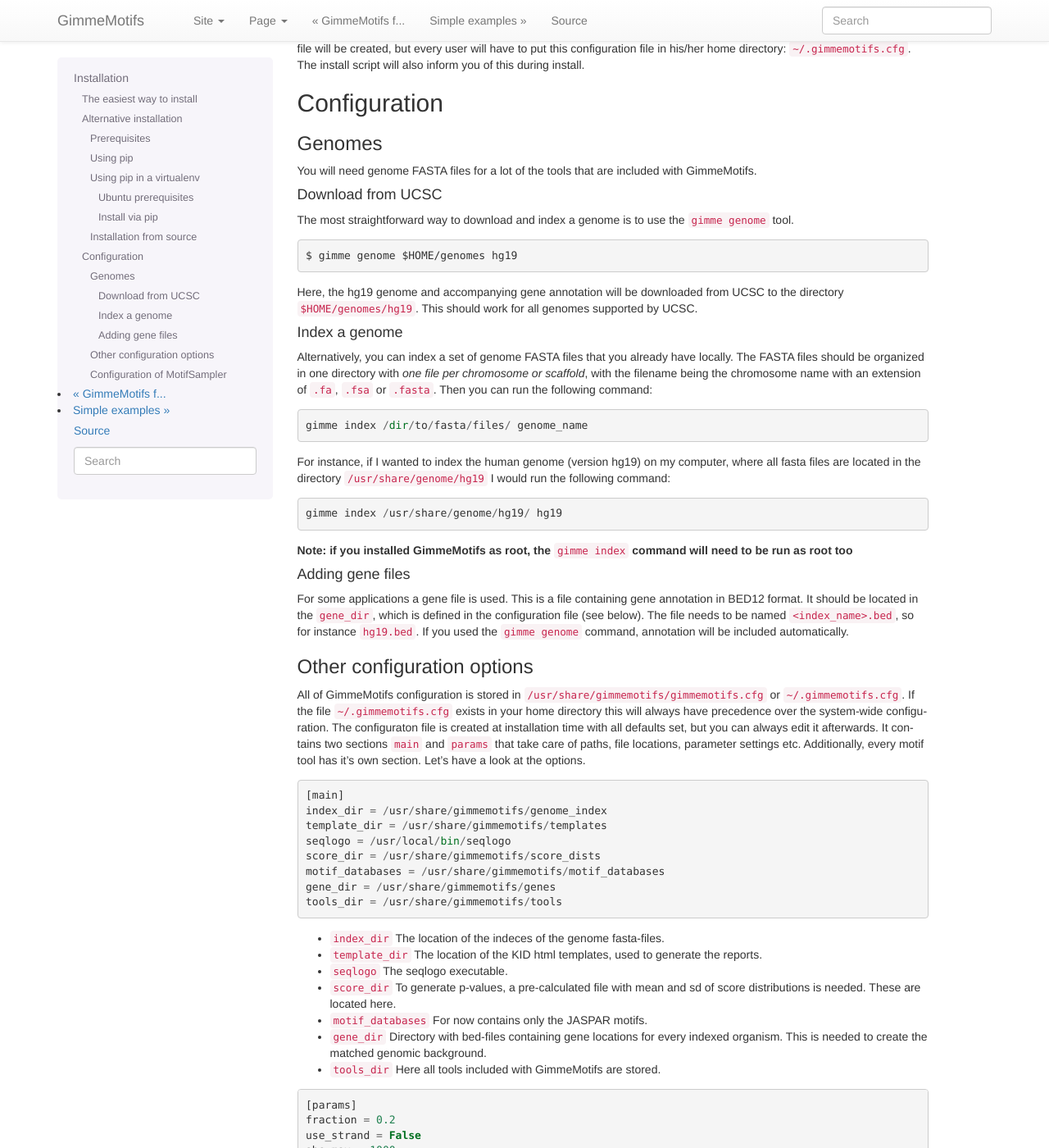
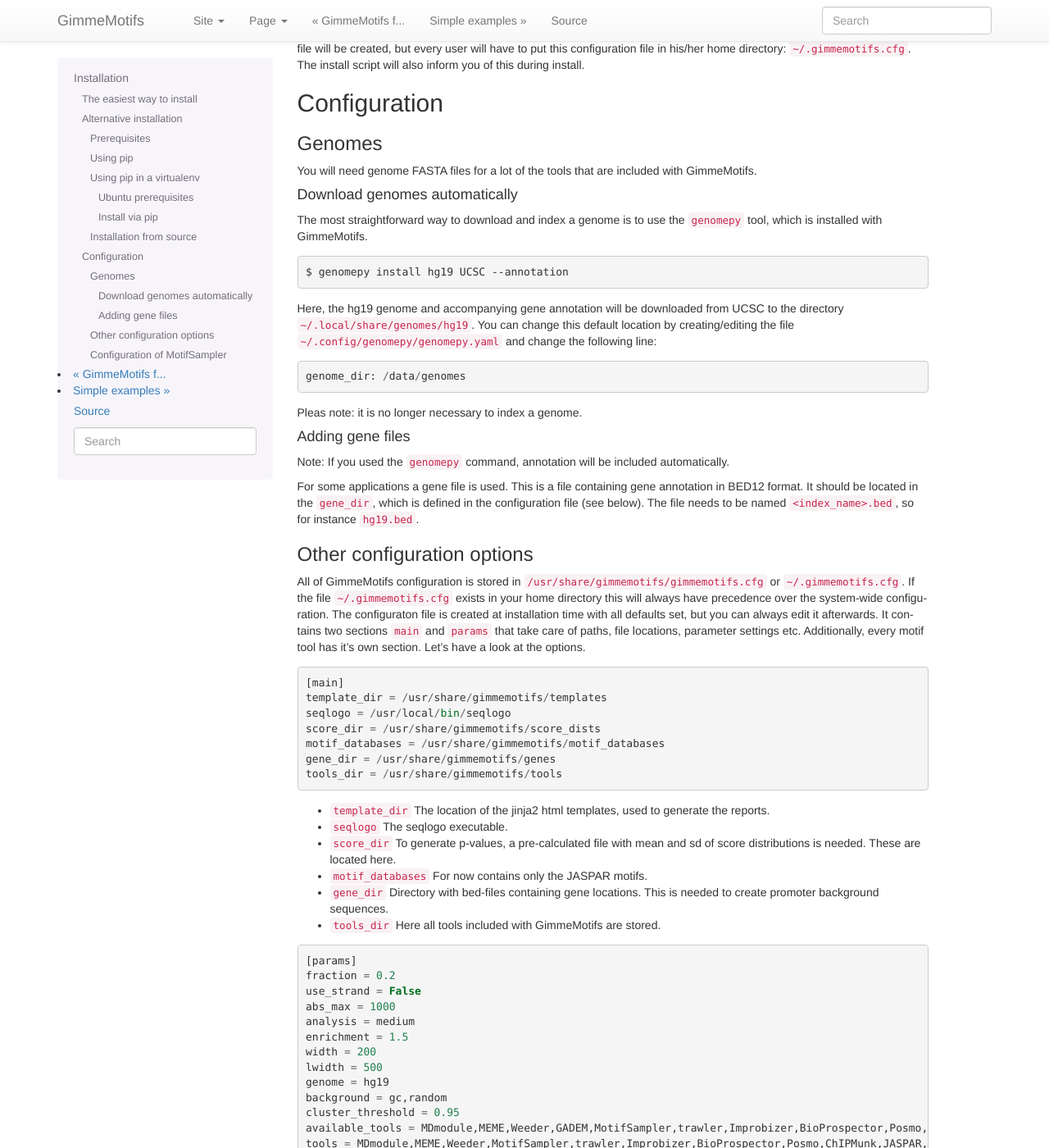
Before and after one commit to vanheeringen-lab/gimmemotifs, a Sphinx documentation site: the page built from docs/installation.rst, in a window 1280 px wide and 1400 px high, scrolled down 2713 px. Shown: the whole window at 82% size. Built offline with Sphinx 7.4.7, drawn with Linux system fonts in a browser that asks for light colours; pages that are not in the unit, such as notebooks, are missing from menus; the version number could not be read and is left out.

Commit message:
updated documentation

```diff
--- a/docs/installation.rst
+++ b/docs/installation.rst
@@ -211,53 +211,35 @@ Genomes
 You will need genome FASTA files for a lot of the tools that are included
 with GimmeMotifs.
 
-Download from UCSC
-~~~~~~~~~~~~~~~~~~
+Download genomes automatically
+~~~~~~~~~~~~~~~~~~~~~~~~~~~~~~
 
 The most straightforward way to download and index a genome is to use
-the ``gimme genome`` tool.
+the ``genomepy`` tool, which is installed with GimmeMotifs.
 
 ::
 
-    $ gimme genome $HOME/genomes hg19
+    $ genomepy install hg19 UCSC --annotation
 
 Here, the hg19 genome and accompanying gene annotation will be downloaded
-from UCSC to the directory ``$HOME/genomes/hg19``.
-This should work for all genomes supported by UCSC.
-
-Index a genome
-~~~~~~~~~~~~~~
-
-Alternatively, you can index a set of genome FASTA files that you already
-have locally. The FASTA files should be organized in one
-directory with *one file per chromosome or scaffold*, with the filename
-being the chromosome name with an extension of ``.fa``, ``.fsa`` or
-``.fasta``. Then you can run the following command:
+from UCSC to the directory ``~/.local/share/genomes/hg19``.
+You can change this default location by creating/editing the file ``~/.config/genomepy/genomepy.yaml`` and change the following line:
 
 ::
 
-    gimme index /dir/to/fasta/files/ genome_name
+    genome_dir: /data/genomes
 
-For instance, if I wanted to index the human genome (version hg19) on my
-computer, where all fasta files are located in the directory
-``/usr/share/genome/hg19`` I would run the following command:
-
-::
-
-    gimme index /usr/share/genome/hg19/ hg19
-
-**Note: if you installed GimmeMotifs as root, the** ``gimme index`` **command
-will need to be run as root too**
+Pleas note: it is no longer necessary to index a genome.
 
 Adding gene files
 ~~~~~~~~~~~~~~~~~
+
+Note: If you used the ``genomepy`` command, annotation will be included automatically.
 
 For some applications a gene file is used. This is a file containing gene
 annotation in BED12 format. It should be located in the ``gene_dir``,
 which is defined in the configuration file (see below).
 The file needs to be named ``<index_name>.bed``, so for instance ``hg19.bed``.
-If you used the ``gimme genome`` command,
-annotation will be included automatically.
 
 .. _`other_configuration`:
 
@@ -277,7 +259,6 @@ have a look at the options.
 ::
 
     [main]
-    index_dir = /usr/share/gimmemotifs/genome_index
     template_dir = /usr/share/gimmemotifs/templates
     seqlogo = /usr/local/bin/seqlogo
     score_dir = /usr/share/gimmemotifs/score_dists
@@ -285,9 +266,7 @@ have a look at the options.
     gene_dir = /usr/share/gimmemotifs/genes
     tools_dir = /usr/share/gimmemotifs/tools
 
--  ``index_dir`` The location of the indeces of the genome fasta-files.
-
--  ``template_dir`` The location of the KID html templates, used to
+-  ``template_dir`` The location of the jinja2 html templates, used to
    generate the reports.
 
 -  ``seqlogo`` The seqlogo executable.
@@ -297,9 +276,8 @@ have a look at the options.
 
 -  ``motif_databases`` For now contains only the JASPAR motifs.
 
--  ``gene_dir`` Directory with bed-files containing gene locations for
-   every indexed organism. This is needed to create the matched genomic
-   background.
+-  ``gene_dir`` Directory with bed-files containing gene locations.
+   This is needed to create promoter background sequences.
 
 -  ``tools_dir`` Here all tools included with GimmeMotifs are stored.
 
```
Also changed, not shown: README.md (+1 -1 lines).
